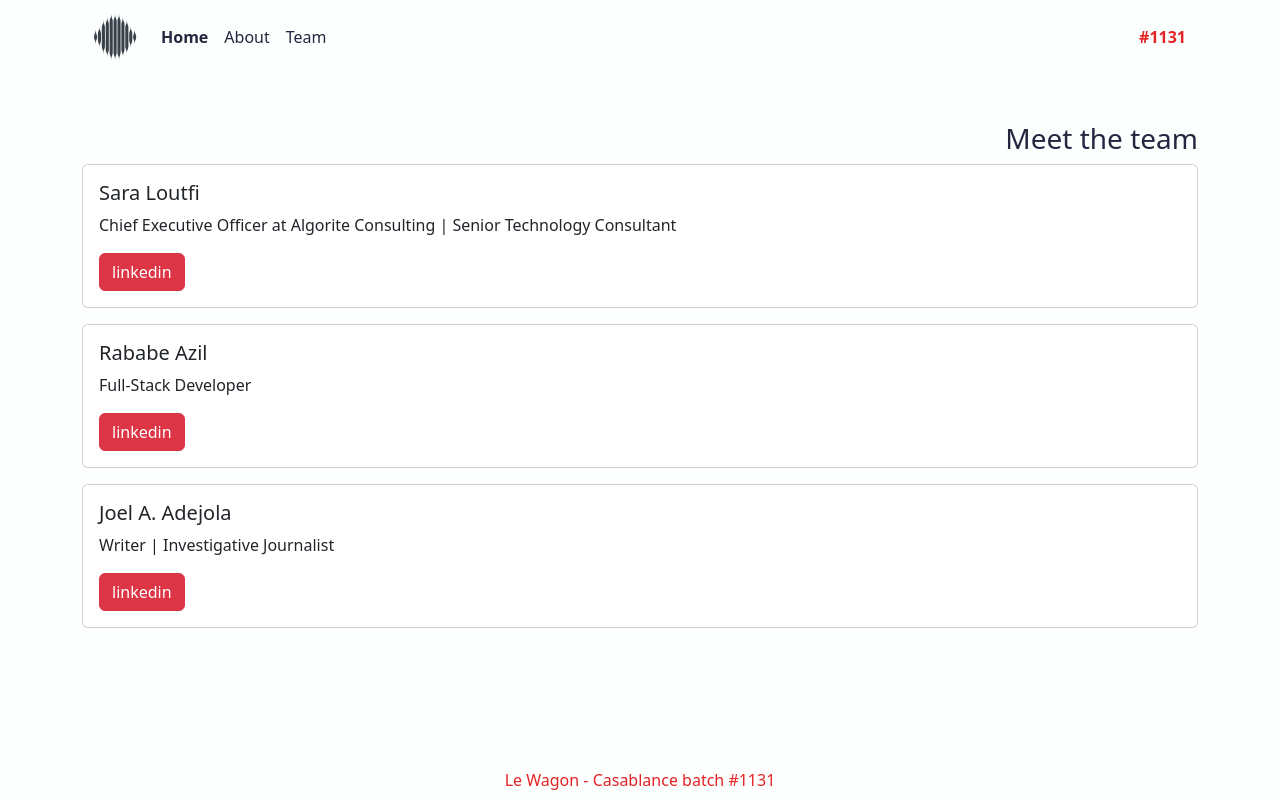
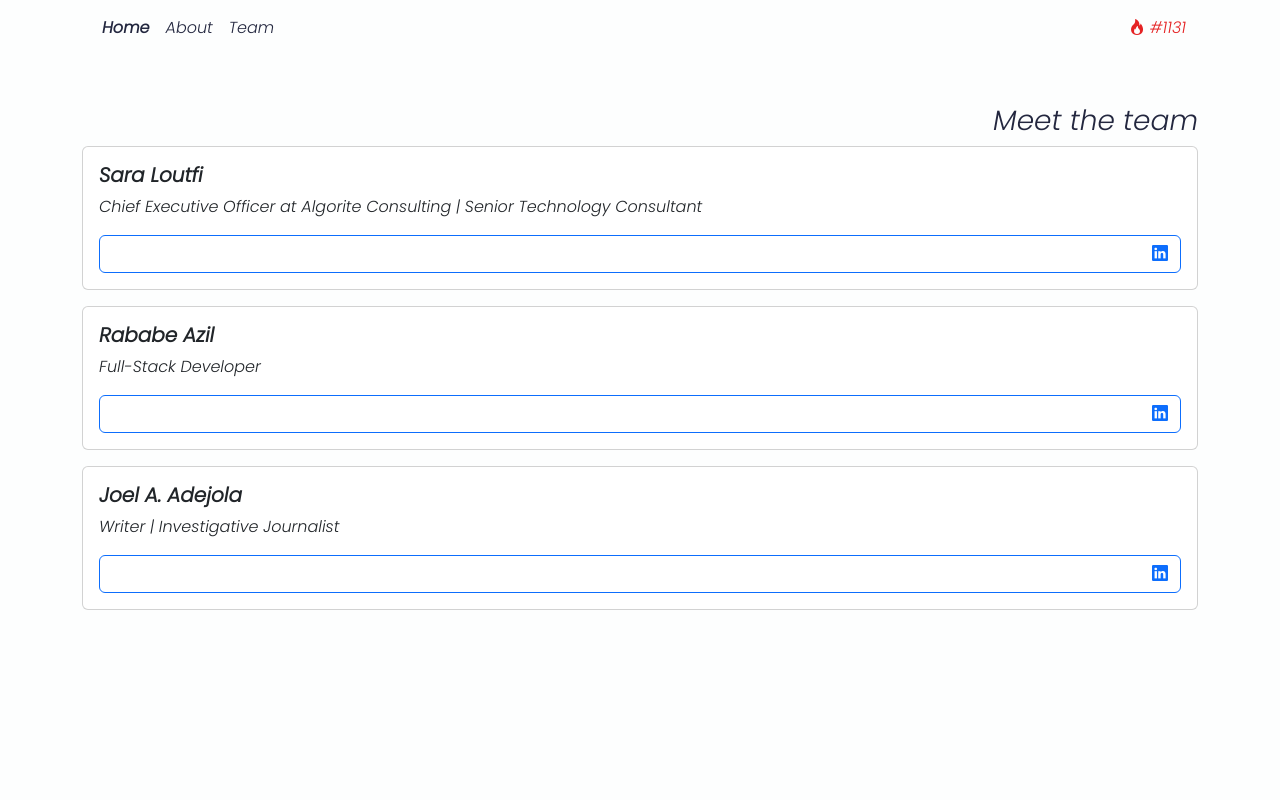
Before and after one commit to azilRababe/DrowsyAlertApp, a Flask app: page /team in a window 1280 px wide. Run offline with Flask 2, Linux system fonts and the light colour scheme; parts of the project's set-up code (start-up, migrations or seed data) failed here and were passed over.

Commit message:
Polishing ...

```diff
--- a/app.py
+++ b/app.py
@@ -1,4 +1,4 @@
-from flask import Flask,render_template,Response,url_for
+from flask import Flask,render_template,Response
 import tensorflow as tf
 import cv2
 import numpy as np
@@ -15,11 +15,11 @@ model=tf.keras.models.load_model('model.h5')
 
 # alarm_sound=False
 
+
 def generate_frames():
+
     camera=cv2.VideoCapture(0)
-
     while True:
-
         ## read the camera frame
         success,frame=camera.read()
         if not success:
@@ -32,13 +32,13 @@ def generate_frames():
             gray = cv2.cvtColor(frame, cv2.COLOR_BGR2GRAY)
              #Draw the rectangle around each face
             for (x, y, w, h) in faces:
-                cv2.rectangle(frame, (x, y), (x+w, y+h), (255, 0, 0), 2)
+                cv2.rectangle(frame, (x, y), (x+w, y+h), (0, 255, 0), 2)
                 roi_gray = gray[y:y+h, x:x+w]
                 roi_color = frame[y:y+h, x:x+w]
                 eyes = eye_cascade.detectMultiScale(roi_gray, 1.1, 3)
                 for (ex, ey, ew, eh) in eyes:
                     # text = str(model.predict(frame[ey:ey+eh,ex:ex+ew]))
-                    cv2.rectangle(roi_color, (ex, ey), (ex+ew, ey+eh), (0, 255, 0), 2)
+                    cv2.rectangle(roi_color, (ex, ey), (ex+ew, ey+eh), (0, 0, 255), 2)
                     final_image = cv2.resize(roi_color, (224,224))
                     final_image = np.expand_dims (final_image,axis =0) ## need fourth dimension
                     final_image= final_image/255.0
@@ -51,11 +51,9 @@ def generate_frames():
                         # alarm_sound=True
                         # playsound('./alarm/alarm.wav')
 
-
-
                 origin = (x,y)
                 # text = drowsiness_model(frame,eyes,model)
-                cv2.putText(frame, text, origin , fontFace = cv2.FONT_HERSHEY_COMPLEX, fontScale = 1.5, color = (250,225,100))
+                cv2.putText(frame, text, origin , fontFace = cv2.FONT_HERSHEY_COMPLEX, fontScale = 2, color = (0,255,0))
                 ret, buffer = cv2.imencode('.jpg', frame)
 
                 if cv2.waitKey(100) == ord('q'):
@@ -65,6 +63,8 @@ def generate_frames():
             yield (b'--frame\r\n'
                    b'Content-Type: image/jpeg\r\n\r\n' + frame + b'\r\n')
 
+
+# Routes
 @app.route('/')
 def index():
     return render_template('feed.html')
--- a/static/style.css
+++ b/static/style.css
@@ -1,9 +1,11 @@
+@import url("https://cdn.jsdelivr.net/npm/bootstrap-icons@1.10.3/font/bootstrap-icons.css");
+@import url("https://fonts.googleapis.com/css2?family=Poppins:ital,wght@1,300&display=swap");
+
 html,
 body {
   background-color: #fdfefe !important;
   color: #23273f !important;
-  width: 100%;
-  height: 100%;
+  font-family: "Poppins", sans-serif !important;
 }
 a.nav-link {
   color: #23273f;
@@ -12,9 +14,6 @@ a.nav-link {
 a.nav-link:hover {
   color: #e52324;
 }
-.bottom {
-  color: #e52324 !important;
-  bottom: 0;
-  width: 100% !important;
-  position: fixed;
+img {
+  border: #23273f solid 2px;
 }
--- a/templates/footer.html
+++ b/templates/footer.html
@@ -1,5 +1,3 @@
-<div class="bottom text-center mb-2">Le Wagon - Casablance batch #1131</div>
-
 <script
 src="https://cdn.jsdelivr.net/npm/bootstrap@5.3.0-alpha1/dist/js/bootstrap.bundle.min.js"
 integrity="sha384-w76AqPfDkMBDXo30jS1Sgez6pr3x5MlQ1ZAGC+nuZB+EYdgRZgiwxhTBTkF7CXvN"
@@ -15,5 +13,6 @@ src="https://cdn.jsdelivr.net/npm/bootstrap@5.3.0-alpha1/dist/js/bootstrap.min.j
 integrity="sha384-mQ93GR66B00ZXjt0YO5KlohRA5SY2XofN4zfuZxLkoj1gXtW8ANNCe9d5Y3eG5eD"
 crossorigin="anonymous"
 ></script>
+
 </body>
 </html>
--- a/templates/header.html
+++ b/templates/header.html
@@ -4,6 +4,10 @@
     <meta charset="UTF-8" />
     <meta http-equiv="X-UA-Compatible" content="IE=edge" />
     <meta name="viewport" content="width=device-width, initial-scale=1.0" />
+    <link
+      rel="shortcut icon"
+      href="{{ url_for('static', filename='icon.ico') }}"
+    />
     <link
       rel="stylesheet"
       href="{{ url_for('static', filename='style.css') }}"
@@ -16,6 +20,4 @@
     />
     <title>Drowsiness Detection</title>
   </head>
-
-  <body></body>
-</html>
+  <body>
--- a/templates/navbar.html
+++ b/templates/navbar.html
@@ -1,9 +1,6 @@
 <div class="container">
   <nav class="navbar navbar-expand-lg" style="background-color: #fdfefe">
     <div class="container-fluid">
-      <a class="navbar-brand" href="#">
-        <img src="../static/logo.svg" alt="" />
-      </a>
       <!--  -->
       <button
         class="navbar-toggler"
@@ -29,7 +26,9 @@
             <a class="nav-link" href="/team">Team</a>
           </li>
         </ul>
-        <span class="navbar-text" style="color: #e52324"><b> #1131</b> </span>
+        <span class="navbar-text" style="color: #e52324"
+          ><i class="bi bi-fire"></i> #1131
+        </span>
       </div>
     </div>
   </nav>
--- a/templates/team.html
+++ b/templates/team.html
@@ -5,40 +5,42 @@
     <div class="col-sm-12">
       <div class="card">
         <div class="card-body">
-          <h5 class="card-title">Sara Loutfi</h5>
+          <h5 class="card-title"><b>Sara Loutfi</b></h5>
           <p class="card-text">
             Chief Executive Officer at Algorite Consulting | Senior Technology
             Consultant
           </p>
-          <a href="https://www.linkedin.com/in/sloutfi/" class="btn btn-danger"
-            >linkedin</a
-          >
+          <a
+            href="https://www.linkedin.com/in/sloutfi/"
+            class="btn btn-outline-primary d-flex justify-content-end"
+            ><i class="bi bi-linkedin"></i
+          ></a>
         </div>
       </div>
     </div>
     <div class="col-sm-12 my-3">
       <div class="card">
         <div class="card-body">
-          <h5 class="card-title">Rababe Azil</h5>
+          <h5 class="card-title"><b>Rababe Azil</b></h5>
           <p class="card-text">Full-Stack Developer</p>
           <a
             href="https://www.linkedin.com/in/rababe-azil-1b88861b3/"
-            class="btn btn-danger"
-            >linkedin</a
-          >
+            class="btn btn-outline-primary d-flex justify-content-end"
+            ><i class="bi bi-linkedin"></i
+          ></a>
         </div>
       </div>
     </div>
     <div class="col-sm-12">
       <div class="card">
         <div class="card-body">
-          <h5 class="card-title">Joel A. Adejola</h5>
+          <h5 class="card-title"><b>Joel A. Adejola</b></h5>
           <p class="card-text">Writer | Investigative Journalist</p>
           <a
             href="https://www.linkedin.com/in/joeladejola/"
-            class="btn btn-danger"
-            >linkedin</a
-          >
+            class="btn btn-outline-primary d-flex justify-content-end"
+            ><i class="bi bi-linkedin"></i
+          ></a>
         </div>
       </div>
     </div>
```
Also changed, not shown: templates/feed.html (+6 -1 lines), static/icon.ico (added), static/logo.svg (deleted).
